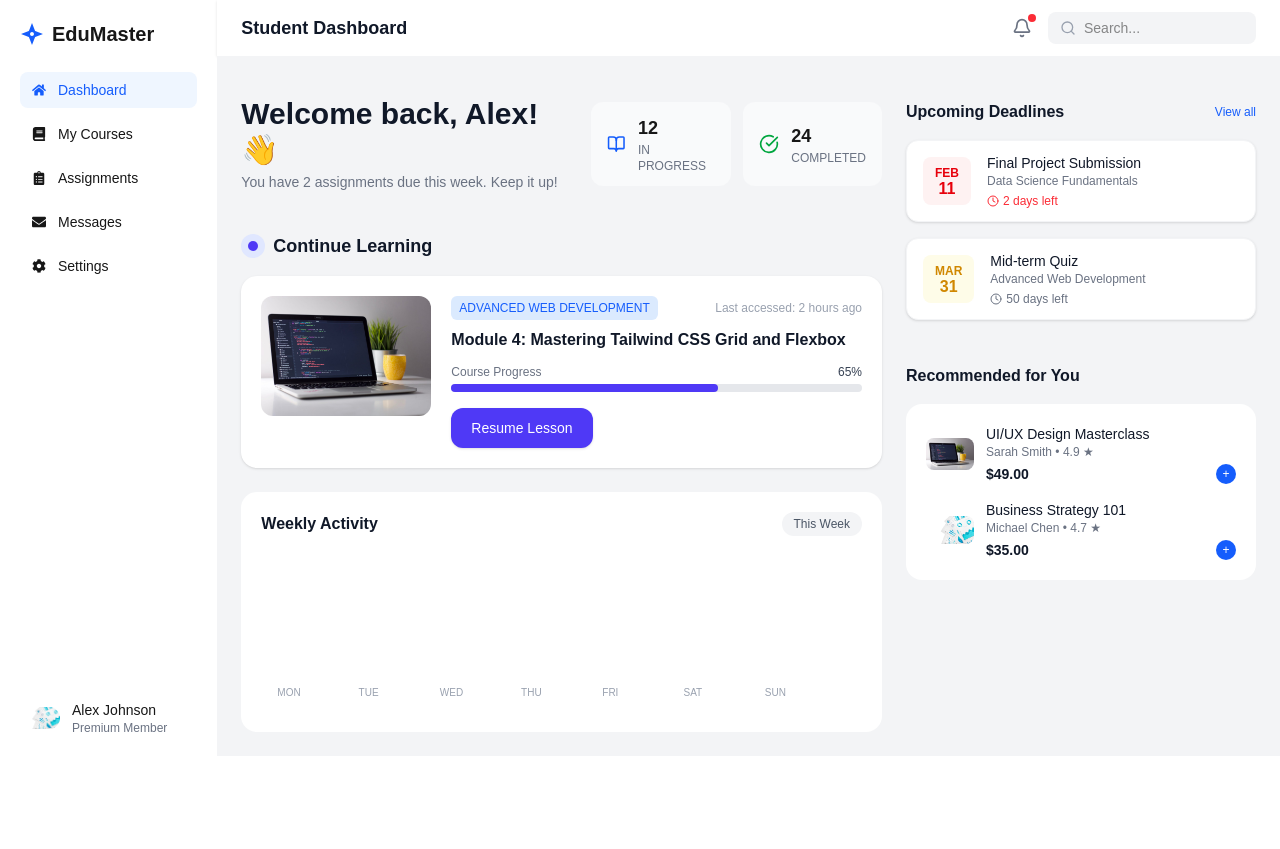
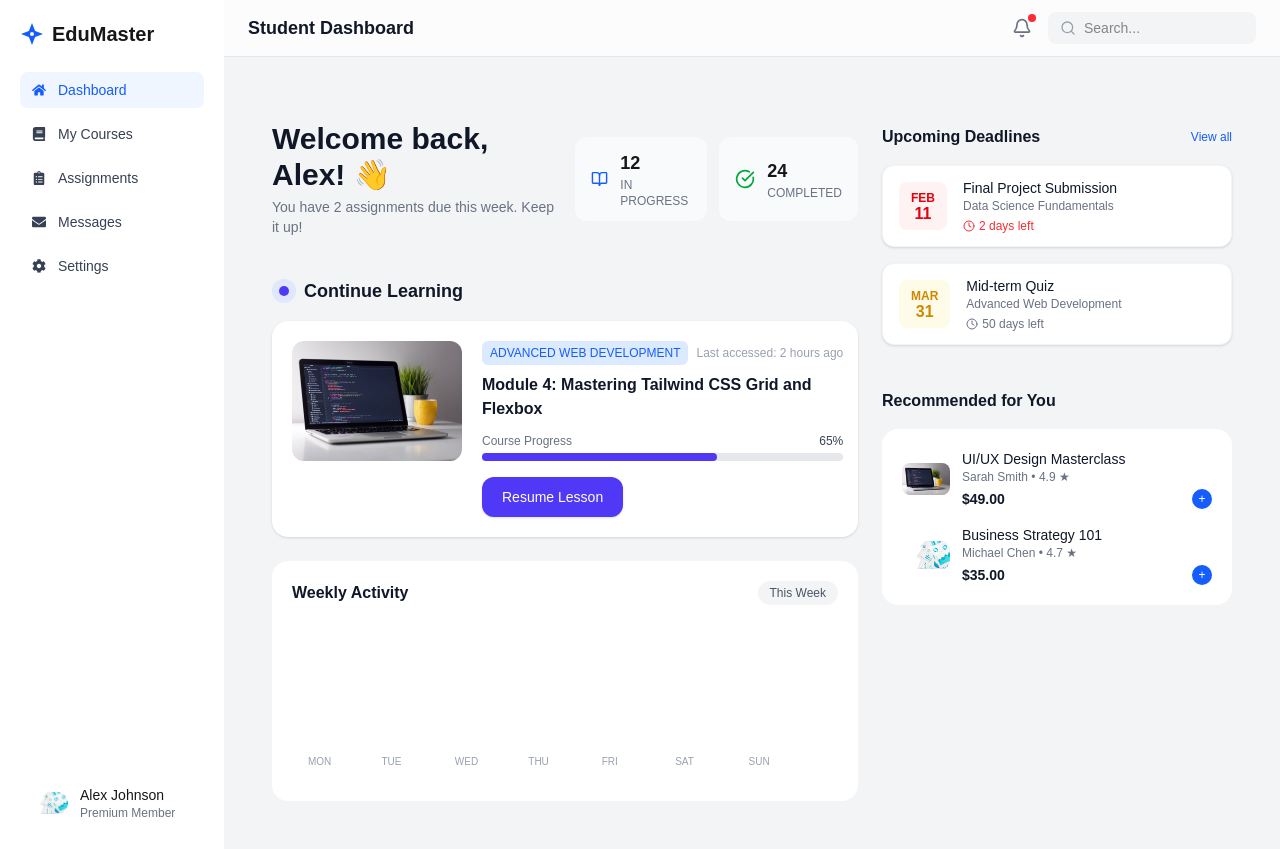
Before and after one commit to Siva2512/E-Learning, a Next.js app: page /Student in a window 1280 px wide. Before the commit the page ends 800 px from the top, so only its background shows below. Built offline with nearby package versions, Linux system fonts and the light colour scheme.

Commit message:
Created the studentCourse and added the js

```diff
--- a/src/app/Components/Layout/DashboardLayout.jsx
+++ b/src/app/Components/Layout/DashboardLayout.jsx
@@ -1,16 +1,26 @@
-import React from 'react'
-import Topbar from '../Student/Topbar'
-import Aside from '../Student/Aside'
+import React from "react";
+import Topbar from "../Student/Topbar";
+import Aside from "../Student/Aside";
 
-export default function MainLayout({children}) {
+export default function MainLayout({ children }) {
   return (
-    <div className="flex">
-        <Aside/>
-        <div>
-            <Topbar/>
-            {children}
-        </div>
+    <div className="flex min-h-screen bg-gray-100">
 
+      {/* Sidebar */}
+      <Aside />
+
+      {/* Right Side */}
+      <div className="flex-1 flex flex-col">
+
+        {/* Topbar */}
+        <Topbar />
+
+        {/* Page Content */}
+        <main className="flex-1 p-6 overflow-y-auto">
+          {children}
+        </main>
+
+      </div>
     </div>
-  )
+  );
 }
--- a/src/app/Components/Student/Aside.jsx
+++ b/src/app/Components/Student/Aside.jsx
@@ -1,45 +1,61 @@
 "use client";
 
 import Image from "next/image";
+import Link from "next/link";
+import { usePathname } from "next/navigation";
 import { FaHome, FaBook, FaClipboardList, FaEnvelope, FaCog } from "react-icons/fa";
 import { GiStarShuriken } from "react-icons/gi";
 
 export default function Aside() {
+  const pathname = usePathname();
+
+  const navItems = [
+    { name: "Dashboard", href: "/Student", icon: FaHome },
+    { name: "My Courses", href: "/Student/StudentCourse", icon: FaBook },
+    { name: "Assignments", href: "/Student/Assignments", icon: FaClipboardList },
+    { name: "Messages", href: "/Student/Messages", icon: FaEnvelope },
+    { name: "Settings", href: "/Student/Settings", icon: FaCog },
+  ];
+
   return (
-    <aside className="hidden md:flex w-55 bg-white p-5 flex-col justify-between ">
+    <aside className="hidden md:flex w-56 bg-white p-5 flex-col justify-between">
 
-      {/* Top */}
+      {/* Logo */}
       <div>
-        <div className="flex items-center gap-2 mb-6">
+        <Link href="/Student" className="flex items-center gap-2 mb-6">
           <GiStarShuriken className="w-6 h-6 text-blue-600" />
           <h2 className="text-xl font-bold">EduMaster</h2>
-        </div>
+        </Link>
 
+        {/* Navigation */}
         <nav className="space-y-2 text-sm">
-          <div className="flex items-center gap-3 bg-blue-50 text-blue-600 px-3 py-2 rounded-lg font-medium">
-            <FaHome /> Dashboard
-          </div>
+          {navItems.map((item, index) => {
+            const Icon = item.icon;
+            const isActive = pathname === item.href;
 
-          <div className="flex items-center gap-3 px-3 py-2 hover:bg-gray-100 rounded-lg cursor-pointer">
-            <FaBook /> My Courses
-          </div>
-
-          <div className="flex items-center gap-3 px-3 py-2 hover:bg-gray-100 rounded-lg cursor-pointer">
-            <FaClipboardList /> Assignments
-          </div>
-
-          <div className="flex items-center gap-3 px-3 py-2 hover:bg-gray-100 rounded-lg cursor-pointer">
-            <FaEnvelope /> Messages
-          </div>
-
-          <div className="flex items-center gap-3 px-3 py-2 hover:bg-gray-100 rounded-lg cursor-pointer">
-            <FaCog /> Settings
-          </div>
+            return (
+              <Link
+                key={index}
+                href={item.href}
+                className={`flex items-center gap-3 px-3 py-2 rounded-lg transition ${
+                  isActive
+                    ? "bg-blue-50 text-blue-600 font-medium"
+                    : "hover:bg-gray-100 text-gray-700"
+                }`}
+              >
+                <Icon />
+                {item.name}
+              </Link>
+            );
+          })}
         </nav>
       </div>
 
-
-      <div className="flex items-center gap-3 pt-4 ">
+      {/* Profile */}
+      <Link
+        href="/Student/Profile"
+        className="flex items-center gap-3 pt-4 hover:bg-gray-50 rounded-lg p-2"
+      >
         <Image
           src="/Featured2.png"
           alt="Alex Johnson"
@@ -51,7 +67,7 @@ export default function Aside() {
           <p className="text-sm font-medium">Alex Johnson</p>
           <p className="text-xs text-gray-500">Premium Member</p>
         </div>
-      </div>
+      </Link>
     </aside>
   );
 }
--- a/src/app/Components/Student/Topbar.jsx
+++ b/src/app/Components/Student/Topbar.jsx
@@ -1,20 +1,36 @@
 "use client";
 
 import { Bell, Search } from "lucide-react";
+import { usePathname } from "next/navigation";
 
 export default function Topbar() {
+  const pathname = usePathname();
+
+  const titles = {
+    "/Student": "Student Dashboard",
+    "/Student/StudentCourse": "My Courses",
+    "/Student/Assignments": "Assignments",
+    "/Student/Messages": "Messages",
+    "/Student/Settings": "Settings",
+  };
+
+  const pageTitle = titles[pathname] || "Student Dashboard";
+
   return (
-    <nav className="bg-white px-6 md:px-6 py-3 flex items-center justify-between shadow-sm">
-      <h1 className="text-lg font-semibold text-gray-900">Student Dashboard</h1>
+    <nav
+      className="sticky top-0 z-50 backdrop-blur-md bg-white/70 border-b border-gray-200 px-6 py-3
+      flex items-center justify-between"
+    >
+      <h1 className="text-lg font-semibold text-gray-900">
+        {pageTitle}
+      </h1>
 
       <div className="flex items-center gap-4">
-
         <button className="relative text-gray-500 hover:text-gray-700">
           <Bell className="w-5 h-5" />
           <span className="absolute -top-1 -right-1 w-2 h-2 bg-red-500 rounded-full" />
         </button>
 
-        {/* Search */}
         <div className="hidden sm:flex items-center bg-gray-100 px-3 py-1.5 rounded-lg">
           <Search className="w-4 h-4 text-gray-400 mr-2" />
           <input
--- a/src/app/Pages/Student/StudentCourse.jsx
+++ b/src/app/Pages/Student/StudentCourse.jsx
@@ -1,8 +1,11 @@
 "use client";
 
+import { useState } from "react";
 import Image from "next/image";
 
 export default function StudentCourse() {
+  const [activeTab, setActiveTab] = useState("all");
+
   const courses = [
     {
       id: 1,
@@ -46,11 +49,56 @@ export default function StudentCourse() {
     },
   ];
 
+
+  const filteredCourses =
+    activeTab === "all"
+      ? courses
+      : activeTab === "completed"
+      ? courses.filter((c) => c.status === "completed")
+      : courses.filter((c) => c.status !== "completed");
+
   return (
-    <div className="p-6">
-      {/* Responsive Grid */}
+    <div className="p-6 space-y-6">
+
+      <div className="flex flex-col md:flex-row md:items-center md:justify-between gap-4">
+
+
+        <div className="flex gap-8 border-b border-gray-200">
+          {["all", "inprogress", "completed"].map((tab) => (
+            <button
+              key={tab}
+              onClick={() => setActiveTab(tab)}
+              className={`pb-3 text-sm font-medium capitalize relative ${
+                activeTab === tab
+                  ? "text-blue-600"
+                  : "text-gray-500 hover:text-gray-700"
+              }`}
+            >
+              {tab === "all"
+                ? "All Courses"
+                : tab === "inprogress"
+                ? "In Progress"
+                : "Completed"}
+
+              {activeTab === tab && (
+                <span className="absolute left-0 -bottom-[1px] w-full h-[2px] bg-blue-600 rounded"></span>
+              )}
+            </button>
+          ))}
+        </div>
+
+        {/* Sort */}
+        <div className="flex items-center gap-3 text-sm">
+          <span className="text-gray-500">Sort by:</span>
+          <button className="bg-gray-100 px-4 py-2 rounded-xl text-gray-700 font-medium hover:bg-gray-200">
+            Recent Activity
+          </button>
+        </div>
+      </div>
+
+      {/* Cards Grid */}
       <div className="grid gap-6 sm:grid-cols-2 lg:grid-cols-3">
-        {courses.map((course) => (
+        {filteredCourses.map((course) => (
           <div
             key={course.id}
             className="bg-white rounded-2xl shadow-md overflow-hidden hover:shadow-lg transition"
@@ -63,7 +111,7 @@ export default function StudentCourse() {
                 fill
                 className="object-cover"
               />
-              <span className="absolute top-3 left-3 text-xs bg-purple-600 text-white px-2 py-1 rounded-full">
+              <span className="absolute top-3 left-3 text-xs bg-blue-600 text-white px-2 py-1 rounded-full">
                 {course.category}
               </span>
             </div>
@@ -113,12 +161,12 @@ export default function StudentCourse() {
 
         {/* Discover Card */}
         <div className="border-2 border-dashed rounded-2xl flex flex-col items-center justify-center text-center p-6">
-          <div className="text-3xl text-purple-600 mb-2">+</div>
+          <div className="text-3xl text-blue-600 mb-2">+</div>
           <h3 className="font-semibold">Discover New Skills</h3>
           <p className="text-sm text-gray-500 mb-3">
             Explore our catalog of over 500+ premium courses.
           </p>
-          <button className="text-purple-600 font-medium">
+          <button className="text-blue-600 font-medium">
             Browse Course Catalog
           </button>
         </div>
```
